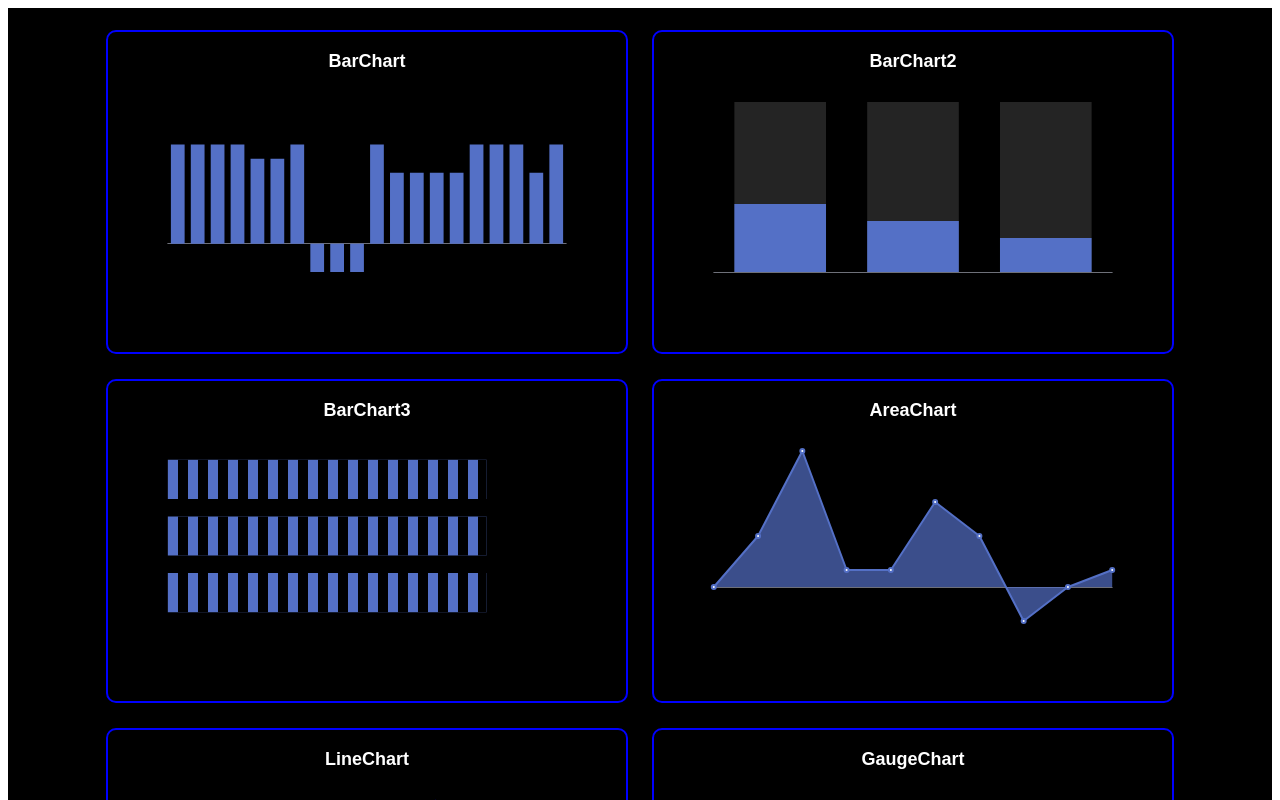
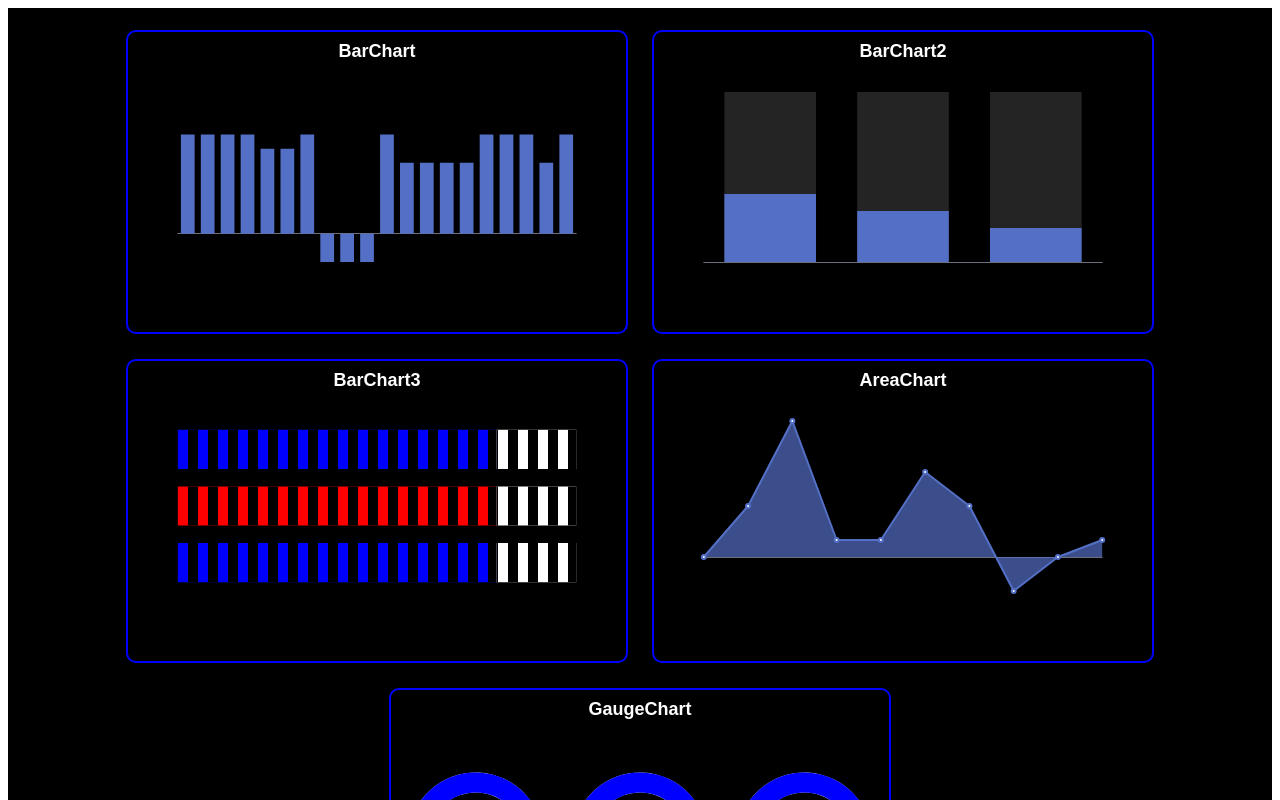
Before and after one commit to nishimura87/Echarts-test, a Nuxt app: page / in a window 1280 px wide. Shown: the top 800 px of the page. Built offline with nearby package versions, Linux system fonts and the light colour scheme.

Commit message:
チャート修正

```diff
--- a/app.vue
+++ b/app.vue
@@ -3,6 +3,7 @@ import { BarChart } from 'echarts/charts';
 
 <template>
   <div class="main">
+    <div class="main_con">
       <div class="chart_con">
         <BarChart />
       </div>
@@ -16,18 +17,24 @@ import { BarChart } from 'echarts/charts';
         <AreaChart />
       </div>
       <div class="chart_con">
-      <AreaChart2 />
-    </div>
-    <div class="chart_con">
         <GaugeChart />
       </div>
     </div>
+    <div class="main_con">
+      <div class="chart_con2">
+        <LineChart />
+      </div>
+    </div>
+  </div>
+
 </template>
 
 <style>
 .main {
   background-color: black;
   padding: 10px;
+}
+.main_con {
   display: flex;
   justify-content: center;
   flex-wrap:wrap;
@@ -37,6 +44,11 @@ import { BarChart } from 'echarts/charts';
   margin: 1%;
   border: 2px solid blue;
   border-radius: 10px;
-  padding: 10px;
+}
+.chart_con2 {
+  width: 100%;
+  margin: 1%;
+  border: 2px solid blue;
+  border-radius: 10px;
 }
 </style>
--- a/components/AreaChart.vue
+++ b/components/AreaChart.vue
@@ -8,8 +8,8 @@ import {
   TooltipComponent,
   LegendComponent,
 } from 'echarts/components';
-import VChart, { THEME_KEY } from 'vue-echarts';
-
+import VChart from 'vue-echarts';
+import { ref } from "vue";
 
 use([
   CanvasRenderer,
@@ -20,7 +20,7 @@ use([
   LabelLayout
 ]);
 
-const option = ({
+const option = ref({
   title: {
     text: 'AreaChart',
     left: 'center',
--- a/components/AreaChart2.vue
+++ /dev/null
@@ -1,159 +0,0 @@
-<script setup lang="ts">
-import { use } from 'echarts/core';
-import { CanvasRenderer } from 'echarts/renderers';
-import { LabelLayout } from 'echarts/features';
-import { LineChart } from 'echarts/charts';
-import {
-  TitleComponent,
-  TooltipComponent,
-  LegendComponent,
-} from 'echarts/components';
-import VChart, { THEME_KEY } from 'vue-echarts';
-import 'echarts/lib/component/dataZoom';
-
-use([
-  CanvasRenderer,
-  LineChart,
-  TitleComponent,
-  TooltipComponent,
-  LegendComponent,
-  LabelLayout
-]);
-
-function getRandomInt(max) {
-  // ランダムな配列
-  return Math.floor(Math.random() * Math.floor(max));
-}
-
-const array1 = [];
-const array2 = [];
-const array3 = [];
-const array4 = [];
-const array5 = [];
-const max = 100;
-const length = 200
-for (let i = 0; i < length; i++) {
-  array1.push(getRandomInt(max));
-}
-for (let i = 0; i < length; i++) {
-  array2.push(getRandomInt(max)+ 100);
-}
-for (let i = 0; i < length; i++) {
-  array3.push(getRandomInt(max)+ 200);
-}
-for (let i = 0; i < length; i++) {
-  array4.push(getRandomInt(max)+ 300);
-}
-for (let i = 0; i < length; i++) {
-  array5.push(getRandomInt(max)+ 400);
-}
-
-const option = ({
-  title: {
-    text: 'LineChart',
-    left: 'center',
-    textStyle: {
-      color: '#fff',
-      lineHeight:30,
-    }
-  },
-  tooltip:{// 组件提示
-    trigger:'axis',
-    axisPointer:{
-      type: 'cross'
-    }
-  },
-  xAxis: {
-    type: 'category',
-    boundaryGap: false,
-    axisLabel: { show: false },
-    axisTick: { show: false },
-    splitLine: { show: false },
-  },
-  yAxis: {
-    type: 'value',
-    data: array1,
-    axisLine: { show: false },
-    axisLabel: { show: false },
-    axisTick: { show: false },
-    splitLine: { show: false },
-  },
-  dataZoom: [
-    {
-      start: 0,
-      end: 100,
-      heigh:20,
-    },
-  ],
-  series: [
-    {
-      name: 'Fake Data1',
-      type: 'line',
-      symbol: 'none',
-      sampling: 'lttb',
-      itemStyle: {
-        color: 'red'
-      },
-      data: array1,
-    },
-    {
-      name: 'Fake Data2',
-      type: 'line',
-      symbol: 'none',
-      sampling: 'lttb',
-      itemStyle: {
-        color: 'green'
-      },
-      data: array2,
-    },
-    {
-      name: 'Fake Data3',
-      type: 'line',
-      symbol: 'none',
-      sampling: 'lttb',
-      itemStyle: {
-        color: 'pink'
-      },
-      data: array3,
-    },
-    {
-      name: 'Fake Data3',
-      type: 'line',
-      symbol: 'none',
-      sampling: 'lttb',
-      itemStyle: {
-        color: 'yellow'
-      },
-      data: array4,
-    },
-    {
-      name: 'Fake Data3',
-      type: 'line',
-      symbol: 'none',
-      sampling: 'lttb',
-      itemStyle: {
-        color: 'blue'
-      },
-      data: array5,
-    }
-  ],
-});
-
-
-</script>
-
-<template>
-  <div>
-    <client-only>
-      <v-chart id="chart" class="chart" :option="option" autoresize />
-    </client-only>
-  </div>
-</template>
-
-
-<style>
-.chart {
-  height: 300px;
-  width: 100%;
-}
-</style>
--- a/components/BarChart.vue
+++ b/components/BarChart.vue
@@ -8,7 +8,8 @@ import {
   TooltipComponent,
   LegendComponent,
 } from 'echarts/components';
-import VChart, { THEME_KEY } from 'vue-echarts';
+import VChart from 'vue-echarts';
+import { ref } from "vue";
 
 use([
   CanvasRenderer,
@@ -19,7 +20,10 @@ use([
   LabelLayout
 ]);
 
-const option = ({
+const sampleData = [70, 70, 70, 70, 60, 60, 70, -20, -20, -20, 70, 50, 50, 50, 50, 70, 70, 70, 50, 70];
+
+
+const option = ref({
   title: {
     text: 'BarChart',
     left: 'center',
@@ -60,11 +64,7 @@ const option = ({
   series: [
     {
       type: 'bar',
-      backgroundStyle: {
-        color: 'rgba(180, 180, 180, 0.2)'
-      },
-      data: [70, 70, 70, 70, 60, 60, 70, -20, -20, -20, 70, 50, 50, 50, 50, 70,
-        70, 70, 50, 70],
+      data:sampleData,
     }
   ]
 
--- a/components/BarChart3.vue
+++ b/components/BarChart3.vue
@@ -8,9 +8,10 @@ import {
   AriaComponent,
   TooltipComponent,
   LegendComponent,
+  DataZoomComponent
 } from 'echarts/components';
-import VChart, { THEME_KEY } from 'vue-echarts';
-
+import VChart from 'vue-echarts';
+import { ref } from "vue";
 use([
   CanvasRenderer,
   BarChart,
@@ -18,10 +19,18 @@ use([
   TitleComponent,
   TooltipComponent,
   LegendComponent,
+  DataZoomComponent,
   LabelLayout
 ]);
 
-const option = ({
+const data1 = 80;
+const data2 = 80;
+const data3 = 80;
+const data4 = 100 - data1;
+const data5 = 100 - data2;
+const data6 = 100 - data3;
+
+const option = ref({
   aria: {
     enabled: true,
     decal: {
@@ -63,8 +72,33 @@ const option = ({
   series: [
     {
       type: 'bar',
-      data: [80, 80, 80],
-    }
+      stack: 'Ad',
+      data: [
+      {
+          value: data1,
+          itemStyle: {
+            color: 'blue'
+          }
+        },
+        {
+          value: data2,
+          itemStyle: {
+            color: 'red'
+          }
+        },
+        {
+          value: data3,
+          itemStyle: {
+            color: 'blue'
+          }
+        },],
+    },
+    {
+      type: 'bar',
+      stack: 'Ad',
+      data: [data4,data5,data6],
+      color:['#fff']
+    },
   ],
 });
 </script>
--- /dev/null
+++ b/components/LineChart.vue
@@ -0,0 +1,288 @@
+<script setup lang="ts">
+import { use } from 'echarts/core';
+import { CanvasRenderer } from 'echarts/renderers';
+import { LabelLayout } from 'echarts/features';
+import { LineChart } from 'echarts/charts';
+import {
+  TitleComponent,
+  TooltipComponent,
+  LegendComponent,
+  DataZoomComponent,
+} from 'echarts/components';
+import VChart from 'vue-echarts';
+import { ref } from "vue";
+
+use([
+  CanvasRenderer,
+  LineChart,
+  TitleComponent,
+  TooltipComponent,
+  LegendComponent,
+  LabelLayout,
+  DataZoomComponent
+]);
+
+function getRandomInt(max:number) {
+  // ランダムな配列
+  return Math.floor(Math.random() * Math.floor(max));
+}
+
+const array1: number[] = [];
+const array2: number[] = [];
+const array3: number[] = [];
+const array4: number[] = [];
+const array5: number[] = [];
+const max = 100;
+const length = 200;
+for (let i = 0; i < length; i++) {
+  array1.push(getRandomInt(max));
+}
+for (let i = 0; i < length; i++) {
+  array2.push(getRandomInt(max));
+}
+for (let i = 0; i < length; i++) {
+  array3.push(getRandomInt(max));
+}
+for (let i = 0; i < length; i++) {
+  array4.push(getRandomInt(max));
+}
+for (let i = 0; i < length; i++) {
+  array5.push(getRandomInt(max));
+}
+
+const option = ref({
+  title: {
+    text: 'LineChart',
+    left: 'center',
+    textStyle: {
+      color: '#fff',
+      lineHeight:30,
+    }
+  },
+  tooltip:{
+    trigger:'axis',
+    axisPointer:{
+      type: 'cross'
+    },
+  },
+  axisPointer: {
+    link: [
+      {
+        xAxisIndex: 'all'
+      }
+    ],
+    label: {
+      backgroundColor: '#777'
+    }
+  },
+  xAxis: [
+    {
+      type: 'category',
+      boundaryGap: false,
+      axisLabel: { show: false },
+      axisTick: { show: false },
+      splitLine: { show: false },
+      gridIndex: 0,
+      axisPointer: {
+            z: 100
+          }
+    },
+    {
+      type: 'category',
+      boundaryGap: false,
+      axisLabel: { show: false },
+      axisTick: { show: false },
+      splitLine: { show: false },
+      gridIndex: 1,
+    },
+    {
+      type: 'category',
+      boundaryGap: false,
+      axisLabel: { show: false },
+      axisTick: { show: false },
+      splitLine: { show: false },
+      gridIndex: 2,
+    },
+    {
+      type: 'category',
+      boundaryGap: false,
+      axisLabel: { show: false },
+      axisTick: { show: false },
+      splitLine: { show: false },
+      gridIndex: 3,
+    },
+    {
+      type: 'category',
+      boundaryGap: false,
+      axisLabel: { show: false },
+      axisTick: { show: false },
+      splitLine: { show: false },
+      gridIndex: 4,
+    },
+  ],
+  yAxis: [
+    {
+      type: 'value',
+      data: array1,
+      axisLine: { show: false },
+      axisLabel: { show: false },
+      axisTick: { show: false },
+      splitLine: { show: false },
+      gridIndex: 0
+    },
+    {
+      type: 'value',
+      data: array1,
+      axisLine: { show: false },
+      axisLabel: { show: false },
+      axisTick: { show: false },
+      splitLine: { show: false },
+      gridIndex: 1
+    },
+    {
+      type: 'value',
+      data: array1,
+      axisLine: { show: false },
+      axisLabel: { show: false },
+      axisTick: { show: false },
+      splitLine: { show: false },
+      gridIndex: 2
+    },
+    {
+      type: 'value',
+      data: array1,
+      axisLine: { show: false },
+      axisLabel: { show: false },
+      axisTick: { show: false },
+      splitLine: { show: false },
+      gridIndex: 3
+    },
+    {
+      type: 'value',
+      data: array1,
+      axisLine: { show: false },
+      axisLabel: { show: false },
+      axisTick: { show: false },
+      splitLine: { show: false },
+      gridIndex: 4
+    }
+  ],
+  dataZoom: [
+    {
+      start: 0,
+      end: 100,
+      heigh: 20,
+      xAxisIndex: [0, 1, 2, 3, 4],
+    }
+  ],
+  grid: [
+    {
+    bottom: '10%',
+    left: 10,
+    right: 10,
+    height: '15%'
+    },
+    {
+    bottom: '27%',
+    left: 10,
+    right: 10,
+    height: '15%'
+    },
+    {
+    bottom: '44%',
+    left: 10,
+    right: 10,
+    height: '15%'
+    },
+    {
+    bottom: '61%',
+    left: 10,
+    right: 10,
+    height: '15%'
+    },
+    {
+    bottom: '77%',
+    left: 10,
+    right: 10,
+    height: '15%'
+    },
+  ],
+  series: [
+    {
+      name: 'Fake Data1',
+      type: 'line',
+      symbol: 'none',
+      sampling: 'lttb',
+      itemStyle: {
+        color: 'red'
+      },
+      data: array1,
+    },
+    {
+      name: 'Fake Data2',
+      type: 'line',
+      symbol: 'none',
+      sampling: 'lttb',
+      itemStyle: {
+        color: 'green'
+      },
+      data: array2,
+      xAxisIndex: 1,
+      yAxisIndex: 1
+    },
+    {
+      name: 'Fake Data3',
+      type: 'line',
+      symbol: 'none',
+      sampling: 'lttb',
+      itemStyle: {
+        color: 'pink'
+      },
+      data: array3,
+      xAxisIndex: 2,
+      yAxisIndex: 2
+    },
+    {
+      name: 'Fake Data4',
+      type: 'line',
+      symbol: 'none',
+      sampling: 'lttb',
+      itemStyle: {
+        color: 'yellow'
+      },
+      data: array4,
+      xAxisIndex: 3,
+      yAxisIndex: 3
+    },
+    {
+      name: 'Fake Data5',
+      type: 'line',
+      symbol: 'none',
+      sampling: 'lttb',
+      itemStyle: {
+        color: 'blue'
+      },
+      data: array5,
+      xAxisIndex: 4,
+      yAxisIndex: 4
+    }
+  ],
+});
+
+
+</script>
+
+<template>
+  <div>
+    <client-only>
+      <v-chart id="chart2" class="chart2" :option="option" autoresize />
+    </client-only>
+  </div>
+</template>
+
+
+<style>
+.chart2 {
+  height: 600px;
+}
+</style>
--- a/nuxt.config.ts
+++ b/nuxt.config.ts
@@ -1,3 +1,5 @@
+import { defineNuxtConfig } from 'nuxt/config';
+
 // https://v3.nuxtjs.org/docs/directory-structure/nuxt.config
 export default defineNuxtConfig({
   typescript: {
--- a/package.json
+++ b/package.json
@@ -22,6 +22,7 @@
     "eslint-plugin-vue": "^9.14.1",
     "nuxt": "^3.5.2",
     "prettier": "^2.8.8",
+    "typescript": "5.0.4",
     "vue-tsc": "^1.6.5"
   },
   "dependencies": {
--- a/plugins/chart.js
+++ b/plugins/chart.js
@@ -1,10 +1,16 @@
-import { use } from 'echarts/core';
+import { use } from "echarts/core";
 
-import { CanvasRenderer } from 'echarts/renderers';
-import { BarChart } from 'echarts/charts';
-import { LineChart } from 'echarts/charts';
-import { GridComponent, TooltipComponent } from 'echarts/components';
+import { CanvasRenderer } from "echarts/renderers";
+import { BarChart, LineChart, PieChart } from "echarts/charts";
+import { GridComponent, TooltipComponent } from "echarts/components";
 
 export default defineNuxtPlugin(() => {
-    use([CanvasRenderer, BarChart, LineChart, GridComponent, TooltipComponent]);
+  use([
+    CanvasRenderer,
+    BarChart,
+    LineChart,
+    PieChart,
+    GridComponent,
+    TooltipComponent,
+  ]);
 });
--- a/tsconfig.json
+++ b/tsconfig.json
@@ -4,5 +4,6 @@
   "singleQuote": false,
   "trailingComma": "es5",
   "printWidth": 100,
-  "tabWidth": 2
+  "tabWidth": 2,
+  "extends": "./.nuxt/tsconfig.json",
 }
```
Also changed, not shown: 2 other files (tests, documents, lock files or other folders). Lines whose indentation alone changed are shown as unchanged.
